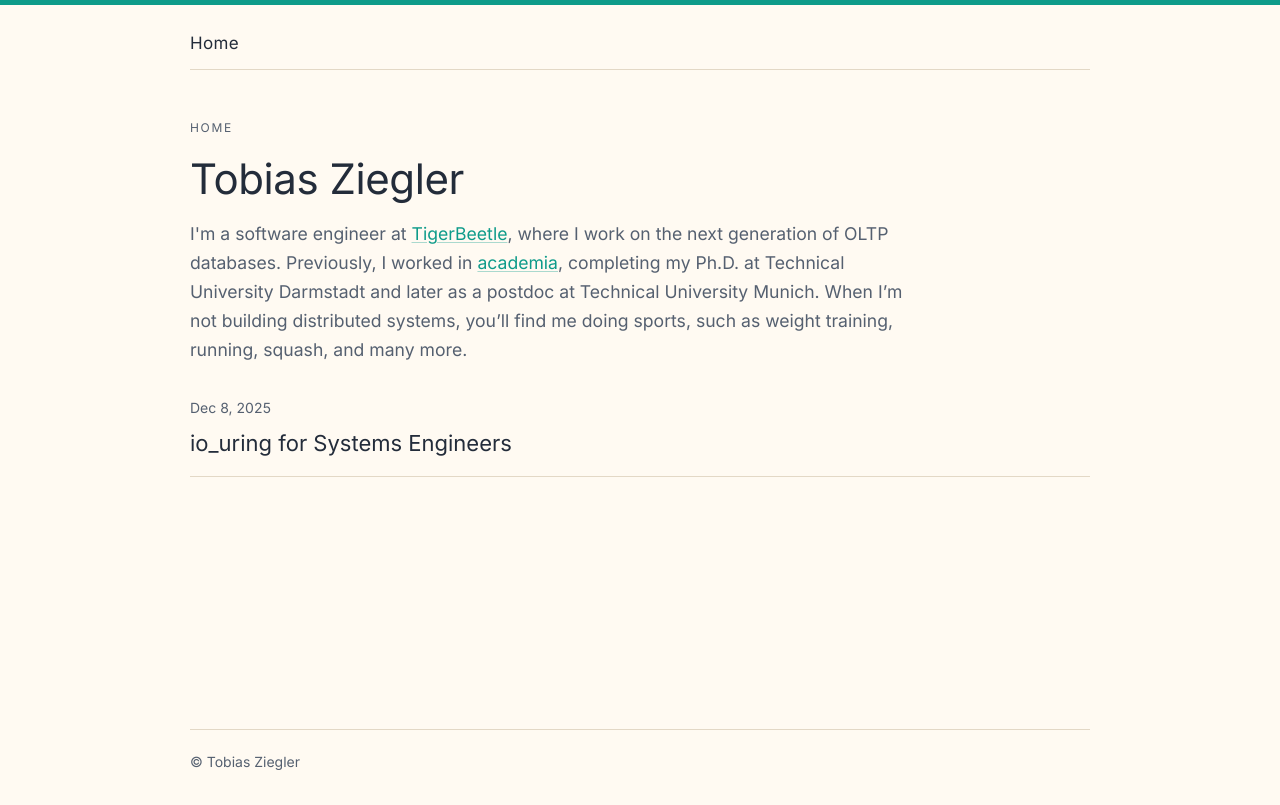
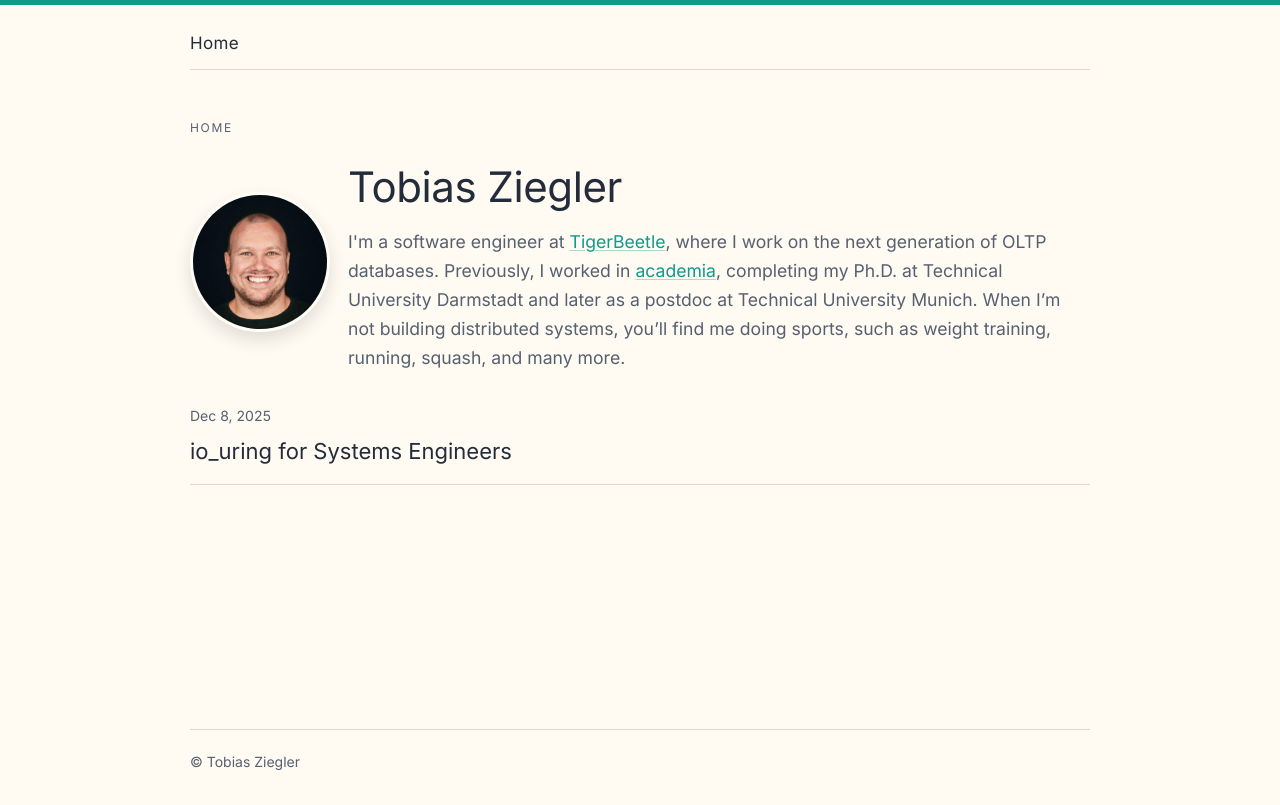
Before and after one commit to toziegler/toziegler.github.io, a plain HTML site: page index.html in a window 1280 px wide. Drawn offline with Linux system fonts and the light colour scheme.

Commit message:
Add image + metadata.

```diff
--- a/index.html
+++ b/index.html
@@ -2,17 +2,24 @@
 <html lang="en">
   <head>
     <meta charset="UTF-8">
-    <meta name="description" content="Quiet notes and links worth keeping.">
-    <meta name="twitter:card" content="summary">
-    <meta name="twitter:description" content="Quiet notes and links worth keeping.">
+    <meta name="description" content="Software engineer at TigerBeetle working on the next generation of OLTP databases. Previously in academia (TU Darmstadt, TU Munich). Into strength training, running, squash, and more.">
+    <link rel="canonical" href="/">
+    <meta name="twitter:card" content="summary_large_image">
+    <meta name="twitter:description" content="Software engineer at TigerBeetle working on the next generation of OLTP databases. Previously in academia (TU Darmstadt, TU Munich). Into strength training, running, squash, and more.">
     <meta name="twitter:title" content="ziegler">
     <meta name="twitter:image" content="">
+    <meta name="twitter:url" content="/">
     <meta property="og:type" content="website">
     <meta property="og:title" content="ziegler">
+    <meta property="og:description" content="Software engineer at TigerBeetle working on the next generation of OLTP databases. Previously in academia (TU Darmstadt, TU Munich). Into strength training, running, squash, and more.">
     <meta property="og:image" content="">
+    <meta property="og:url" content="/">
+    <meta property="article:published_time" content="">
+    <meta name="robots" content="index, follow">
     <meta http-equiv="x-ua-compatible" content="ie=edge">
     <meta name="viewport" content="width=device-width, initial-scale=1, shrink-to-fit=no">
     <meta name="author" content="Tobias Ziegler">
+    <script type="application/ld+json">{"@context":"https://schema.org","@type":"WebSite","name":"Tobias Ziegler","url":"/","description":"Software engineer at TigerBeetle working on the next generation of OLTP databases. Previously in academia (TU Darmstadt, TU Munich). Into strength training, running, squash, and more.","publisher":{"@type":"Person","name":"Tobias Ziegler"}}</script>
     <title id="title">ziegler</title>
     <link rel="icon" type="image/svg+xml" href="/img/icon.svg">
     <link rel="stylesheet" type="text/css" href="/style/style.css">
@@ -40,14 +47,19 @@
     </header>
     <main class="page">
       <div id="blog-title">
-  <div class="title-block">
-    <p class="eyebrow">Home</p>
-    <h1>Tobias Ziegler</h1>
-    <p class="lede"> I'm a software engineer at <a href= "https://tigerbeetle.com/">TigerBeetle</a>, where I work on the next generation of OLTP databases.
+  <p class="eyebrow">Home</p>
+  <div class="hero-row">
+    <div class="avatar-wrapper">
+      <img class="profile-avatar" src="/img/tobi_head_github.jpg" alt="Portrait of Tobias Ziegler">
+    </div>
+    <div class="title-block">
+      <h1>Tobias Ziegler</h1>
+      <p class="lede"> I'm a software engineer at <a href= "https://tigerbeetle.com/">TigerBeetle</a>, where I work on the next generation of OLTP databases.
 
  Previously, I worked in <a href="https://scholar.google.com/citations?user=qJ_bkjcAAAAJ&hl=de">academia</a>, completing my Ph.D. at Technical University Darmstadt and later as a postdoc at Technical University Munich.
 
  When I’m not building distributed systems, you’ll find me doing sports, such as weight training, running, squash, and many more.</p>
+    </div>
   </div>
 </div>
 <div id="blog">
--- a/style/style.css
+++ b/style/style.css
@@ -200,12 +200,43 @@ main.page {
 #blog-title {
   display: flex;
   flex-direction: column;
-  gap: 10px;
+  gap: 14px;
   margin-bottom: 18px;
+  align-items: flex-start;
 }
 
 #blog-title h1 {
   margin: 0;
+}
+
+.hero-row {
+  display: flex;
+  flex-direction: column;
+  gap: 14px;
+}
+
+@media (min-width: 640px) {
+  .hero-row {
+    flex-direction: row;
+    align-items: center;
+    gap: 18px;
+  }
+}
+
+.avatar-wrapper {
+  display: inline-flex;
+  align-items: center;
+  justify-content: center;
+}
+
+.profile-avatar {
+  width: clamp(96px, 22vw, 140px);
+  height: clamp(96px, 22vw, 140px);
+  border-radius: 50%;
+  object-fit: cover;
+  border: 3px solid var(--panel);
+  box-shadow: 0 8px 18px rgba(0, 0, 0, 0.12);
+  background: var(--panel);
 }
 
 .title-block {
```
Also changed, not shown: 2025-12-08-io-uring/index.html (+11 -4 lines), 404.html (+8 -1 lines), img/tobi_head_github.jpg (added).
